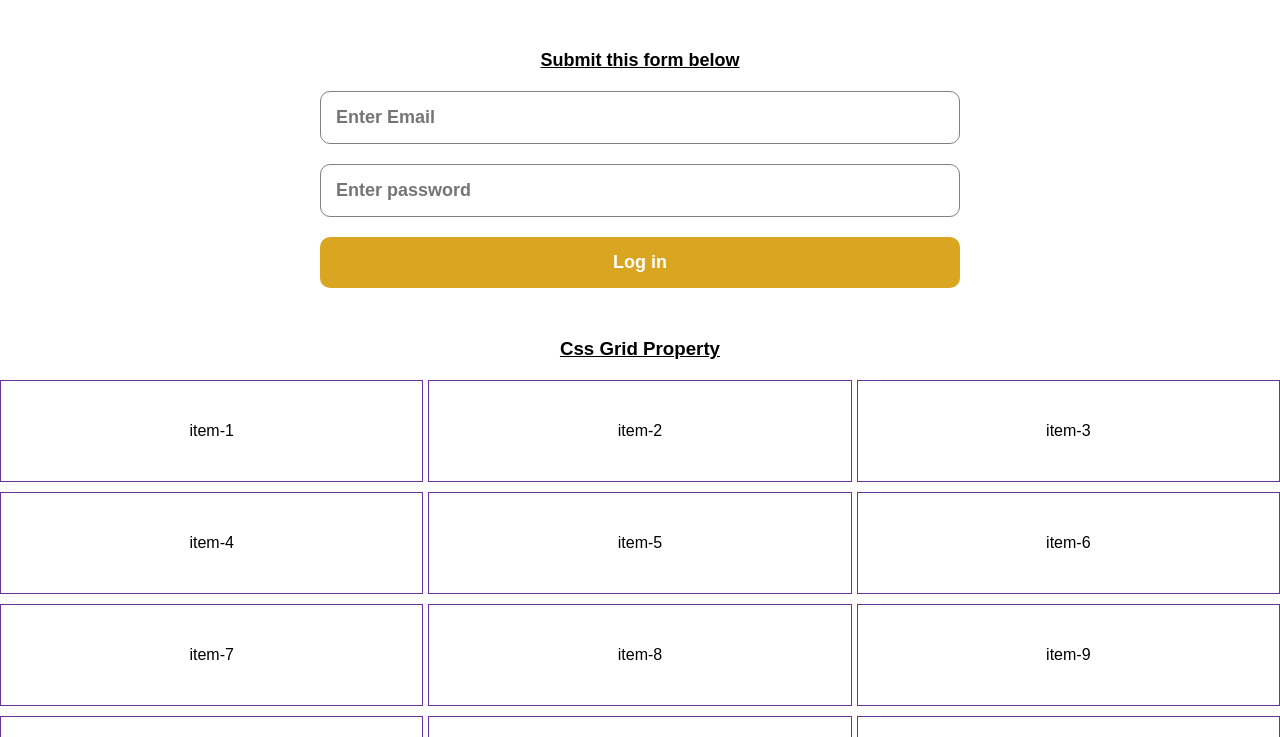
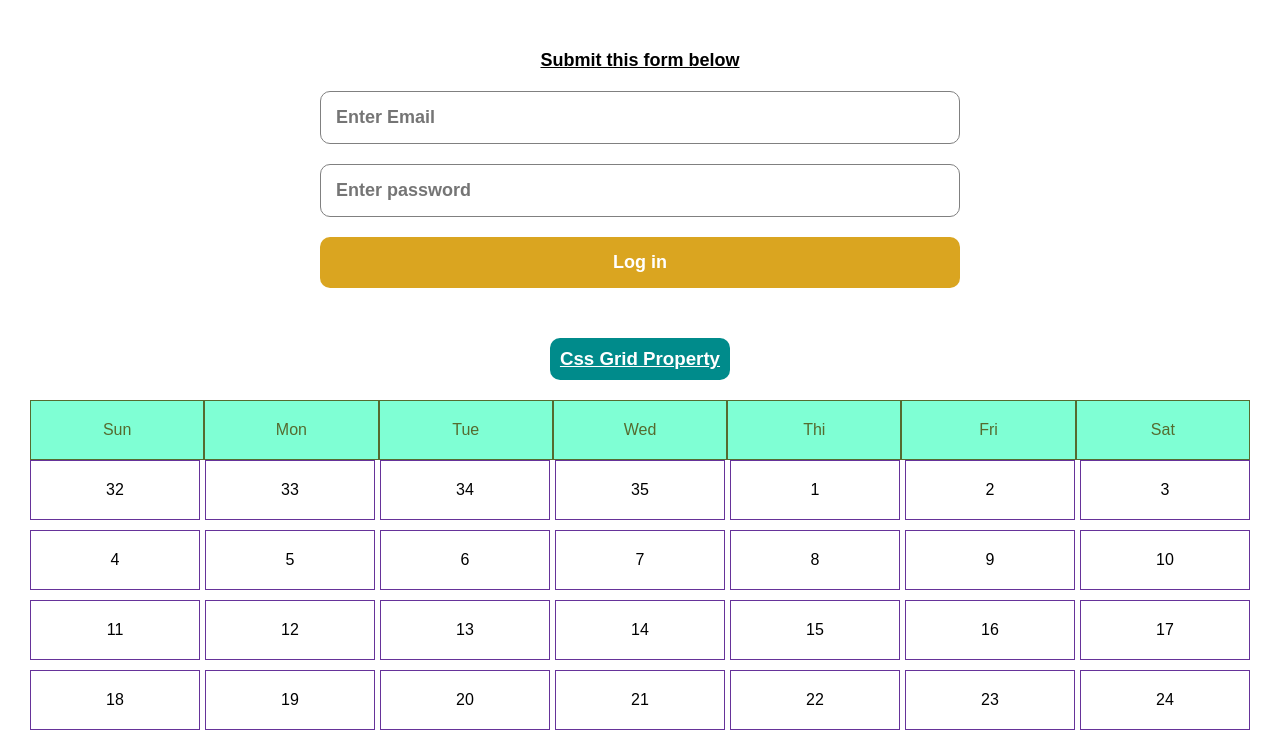
Before and after one commit to biswascom/Module-8, a plain HTML site: page index.html in a window 1280 px wide. Shown: the part 61-798 px from the top of the page. Drawn offline with Linux system fonts and the light colour scheme.

Commit message:
Calender Added

```diff
--- a/index.html
+++ b/index.html
@@ -36,27 +36,51 @@
     </section>
     <section class="grid-container">
         <h3>Css Grid Property</h3>
+        <div class="days">
+            <div class="day">Sun</div>
+            <div class="day">Mon</div>
+            <div class="day">Tue</div>
+            <div class="day">Wed</div>
+            <div class="day">Thi</div>
+            <div class="day">Fri</div>
+            <div class="day">Sat</div>
+        </div>
         <div class="grid">
-            <div class="item">item-1</div>
-            <div class="item">item-2</div>
-            <div class="item">item-3</div>
-            <div class="item">item-4</div>
-            <div class="item">item-5</div>
-            <div class="item">item-6</div>
-            <div class="item">item-7</div>
-            <div class="item">item-8</div>
-            <div class="item">item-9</div>
-            <div class="item">item-10</div>
-            <div class="item">item-11</div>
-            <div class="item">item-12</div>
-            <div class="item">item-13</div>
-            <div class="item">item-14</div>
-            <div class="item">item-15</div>
-            <div class="item">item-16</div>
-            <div class="item">item-17</div>
-            <div class="item">item-18</div>
-            <div class="item">item-19</div>
-            <div class="item">item-20</div>
+            <div class="item">32</div>
+            <div class="item">33</div>
+            <div class="item">34</div>
+            <div class="item">35</div>
+            <div class="item">1</div>
+            <div class="item">2</div>
+            <div class="item">3</div>
+            <div class="item">4</div>
+            <div class="item">5</div>
+            <div class="item">6</div>
+            <div class="item">7</div>
+            <div class="item">8</div>
+            <div class="item">9</div>
+            <div class="item">10</div>
+            <div class="item">11</div>
+            <div class="item">12</div>
+            <div class="item">13</div>
+            <div class="item">14</div>
+            <div class="item">15</div>
+            <div class="item">16</div>
+            <div class="item">17</div>
+            <div class="item">18</div>
+            <div class="item">19</div>
+            <div class="item">20</div>
+            <div class="item">21</div>
+            <div class="item">22</div>
+            <div class="item">23</div>
+            <div class="item">24</div>
+            <div class="item">25</div>
+            <div class="item">26</div>
+            <div class="item">27</div>
+            <div class="item">28</div>
+            <div class="item">29</div>
+            <div class="item">30</div>
+            <div class="item">31</div>
         </div>
     </section>
 </body>
--- a/style.css
+++ b/style.css
@@ -62,11 +62,31 @@
 }
 
 section h3 {
-    margin-bottom: 50px;
+    /* margin-bottom: 50px; */
+    background-color: darkcyan;
+    width: fit-content;
+    margin: 15px auto;
+    padding: 10px;
+    border-radius: 10px;
+    color: white;
 }
 
 .grid-container {
-    margin-bottom: 20px;
+    margin: 20px 30px;
+}
+
+.days {
+    display: grid;
+    grid-template-columns: repeat(7, 1fr);
+    background-color: aquamarine;
+}
+
+.days .day {
+    display: flex;
+    justify-content: center;
+    border: 1px solid darkolivegreen;
+    padding: 20px;
+    color: darkolivegreen;
 }
 
 .grid-container h3 {
@@ -77,14 +97,14 @@
 
 .grid {
     display: grid;
-    grid-template-columns: repeat(3, 1fr);
+    grid-template-columns: repeat(7, 1fr);
     justify-content: space-evenly;
     grid-column-gap: 5px;
     grid-row-gap: 10px;
 }
 
 .item {
-    height: 100px;
+    padding: 20px;
     border: 1px solid rebeccapurple;
     display: flex;
     justify-content: center;
```
